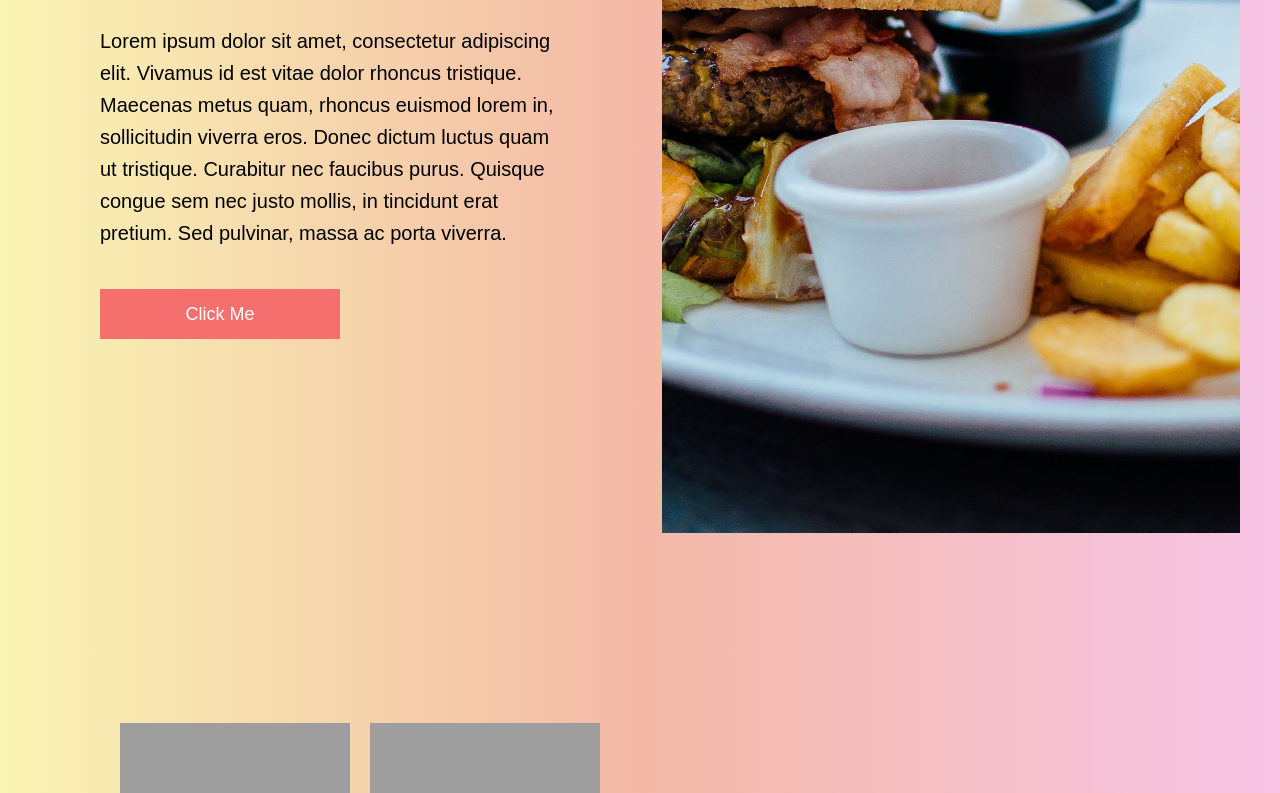
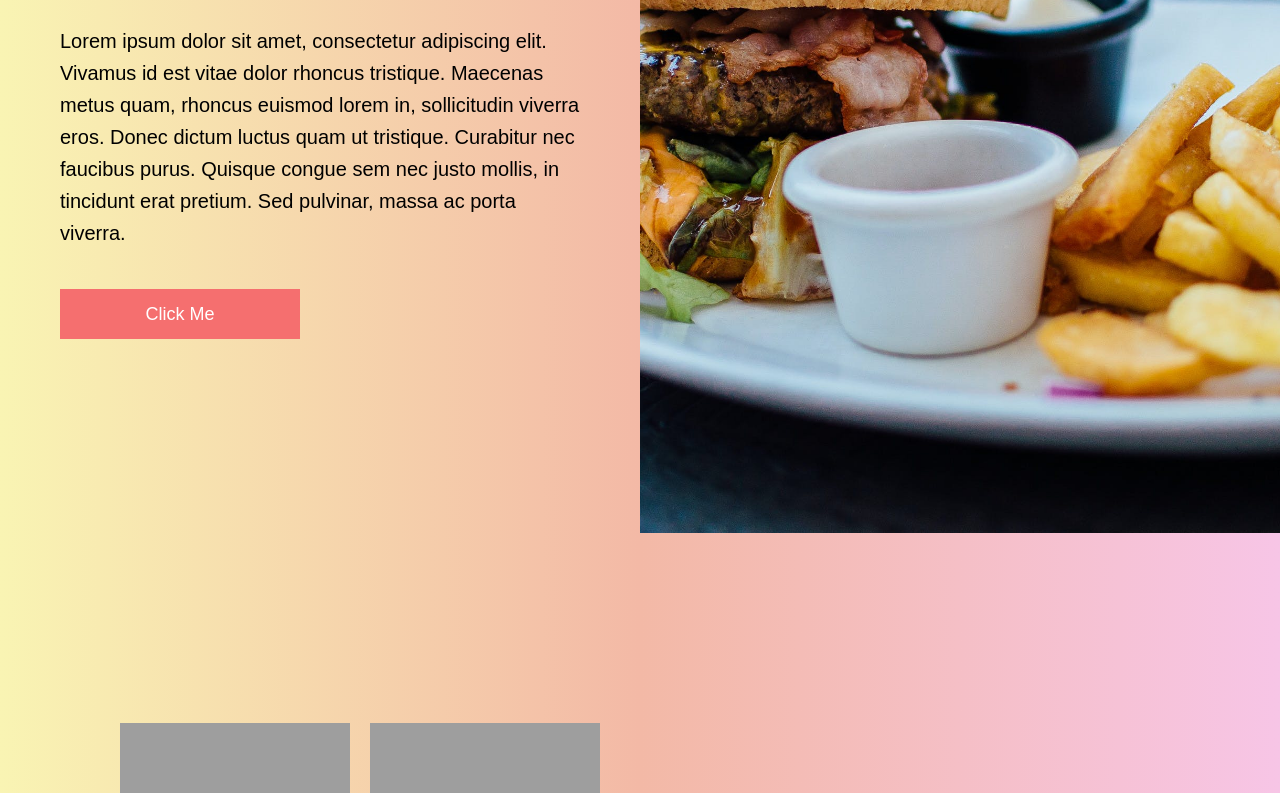
Before and after one commit to Srinivas2326/simplotel-assignment, a plain HTML site: page index.html in a window 1280 px wide. Shown: the part 362-1155 px from the top of the page. Drawn offline with Linux system fonts and the light colour scheme; grey boxes are pictures that could not be loaded.

Commit message:
everything is good

```diff
--- a/style.css
+++ b/style.css
@@ -392,8 +392,10 @@ body {
         height: 100vh;
         display: flex;
         align-items: center;
-        padding: 0 40px;
-        gap: 40px;
+
+        /* REMOVE SIDE PADDING → creates right gap */
+        padding: 0;
+        gap: 0;                 /* Remove gap between left & right */
     }
 
     .left-body {
@@ -419,20 +421,27 @@ body {
         font-size: 18px;
     }
 
-    /* RIGHT IMAGE */
+    /* RIGHT IMAGE FULL EDGE */
     .right-body {
         width: 50%;
         height: 100vh;
         overflow: hidden;
+
+        /* REMOVE ANY MARGINS */
+        margin: 0;
+        padding: 0;
     }
 
     .right-body img {
         width: 100%;
         height: 100%;
         object-fit: cover;
+
+        /* ENSURE NO GAP */
+        display: block;
     }
 
-    /* SECOND SECTION */
+    /* SECOND SECTION remains same */
     .second-container {
         height: 100vh;
         padding: 60px 0;
```
